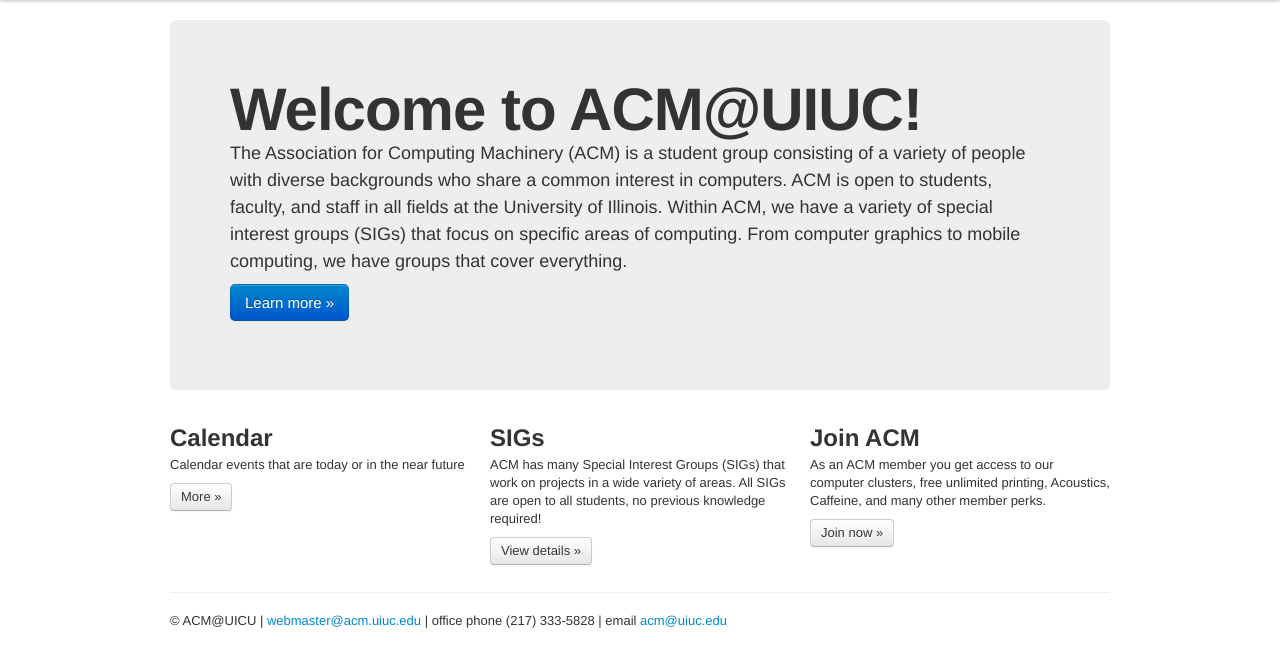
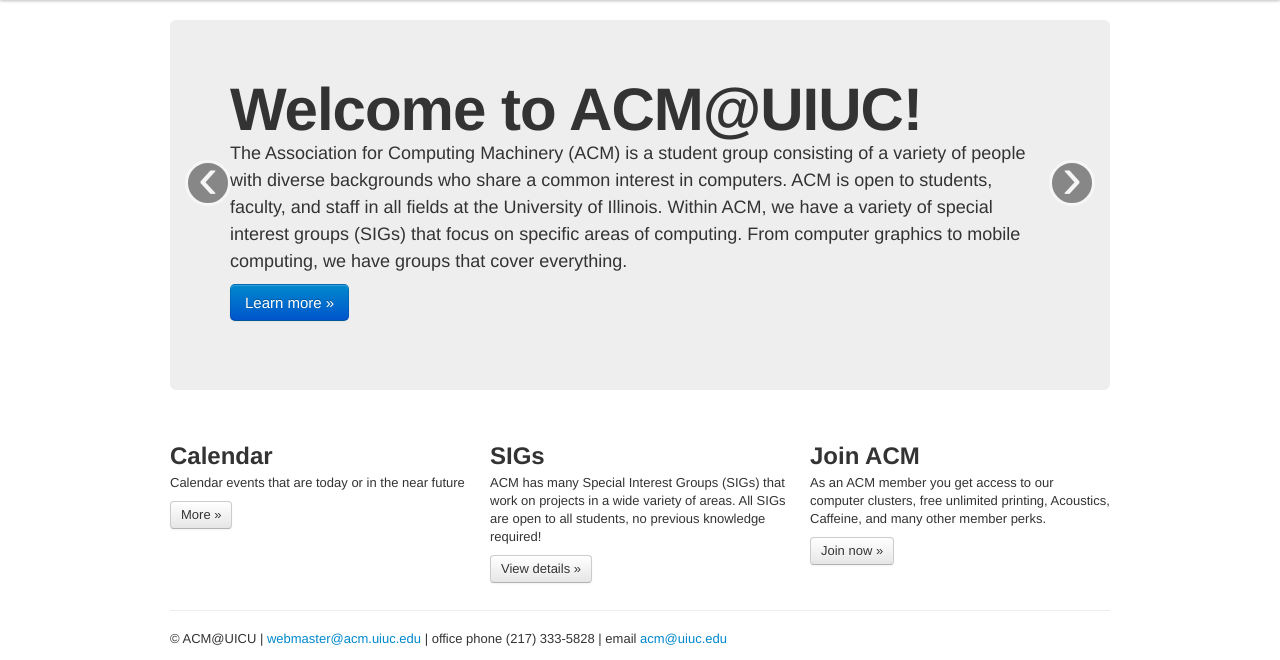
Before and after one commit to acm-uiuc/liquid, a Django app: template templates/main.html in a window 1280 px wide. Shown: the part 40-700 px from the top of the page. Run offline with Django 3.2, Linux system fonts and the light colour scheme; the template is opened without the code that fills it, so the values that code supplies are empty; some libraries are stand-ins or nearby versions.

Commit message:
put hero-unit in carousel

```diff
--- a/templates/main.html
+++ b/templates/main.html
@@ -1,9 +1,18 @@
 {% extends "base.html" %}
 {% block content %}
-<div class="hero-unit">
-  <h1>Welcome to ACM@UIUC!</h1>
-  <p>The Association for Computing Machinery (ACM) is a student group consisting of a variety of people with diverse backgrounds who share a common interest in computers. ACM is open to students, faculty, and staff in all fields at the University of Illinois. Within ACM, we have a variety of special interest groups (SIGs) that focus on specific areas of computing. From computer graphics to mobile computing, we have groups that cover everything.</p>
-  <p><a class="btn btn-primary btn-large" href="/about">Learn more &raquo;</a></p>
+
+<div id="myCarousel" class="carousel">
+   <!-- Carousel items -->
+     <div class="carousel-inner">
+       <div class="active item hero-unit">
+         <h1>Welcome to ACM@UIUC!</h1>
+         <p>The Association for Computing Machinery (ACM) is a student group consisting of a variety of people with diverse backgrounds who share a common interest in computers. ACM is open to students, faculty, and staff in all fields at the University of Illinois. Within ACM, we have a variety of special interest groups (SIGs) that focus on specific areas of computing. From computer graphics to mobile computing, we have groups that cover everything.</p>
+         <p><a class="btn btn-primary btn-large" href="/about">Learn more &raquo;</a></p>
+       </div>
+     </div>
+     <!-- Carousel nav -->
+     <a class="carousel-control left" href="#myCarousel" data-slide="prev">&lsaquo;</a>
+     <a class="carousel-control right" href="#myCarousel" data-slide="next">&rsaquo;</a>
 </div>
 
 <!-- Example row of columns -->
```
